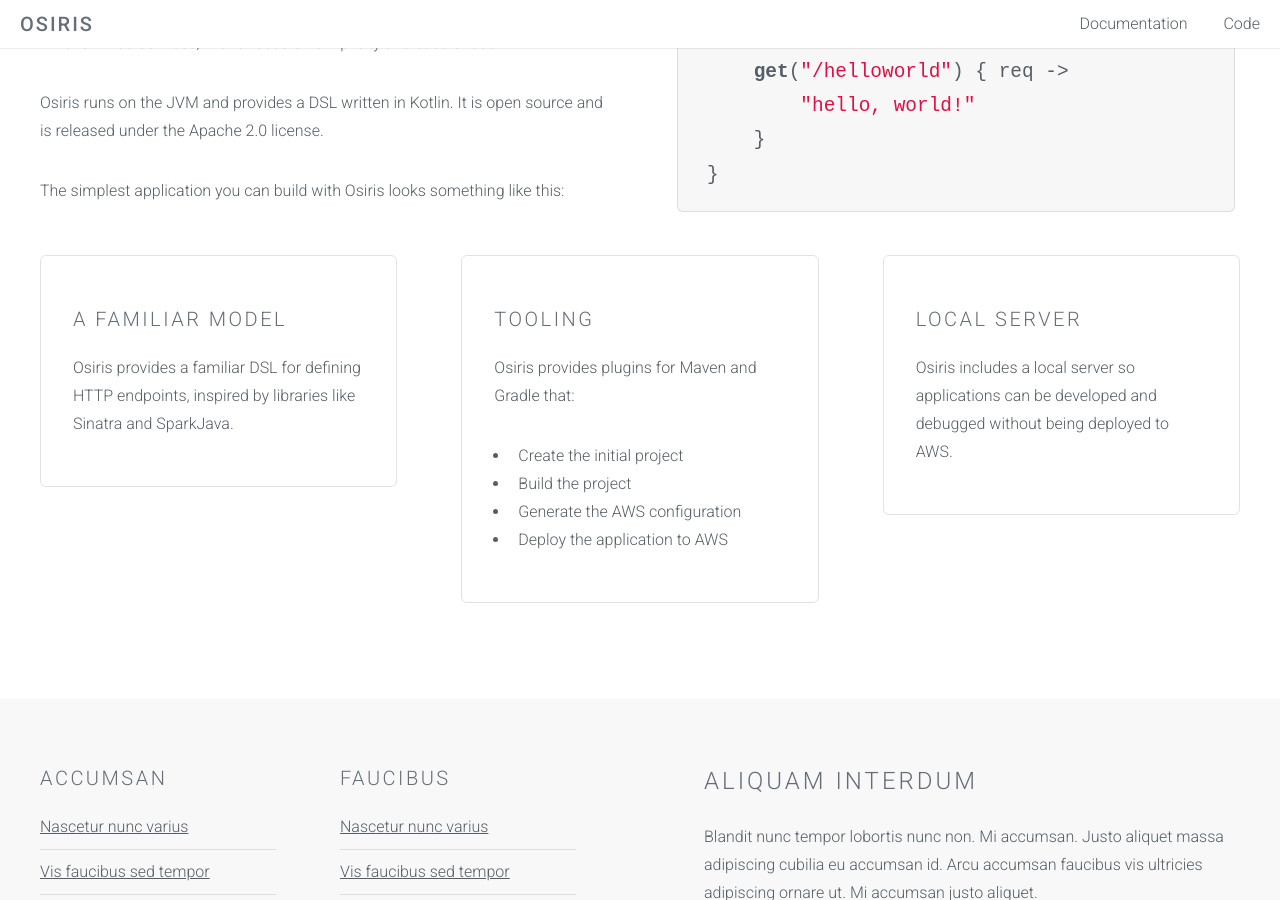
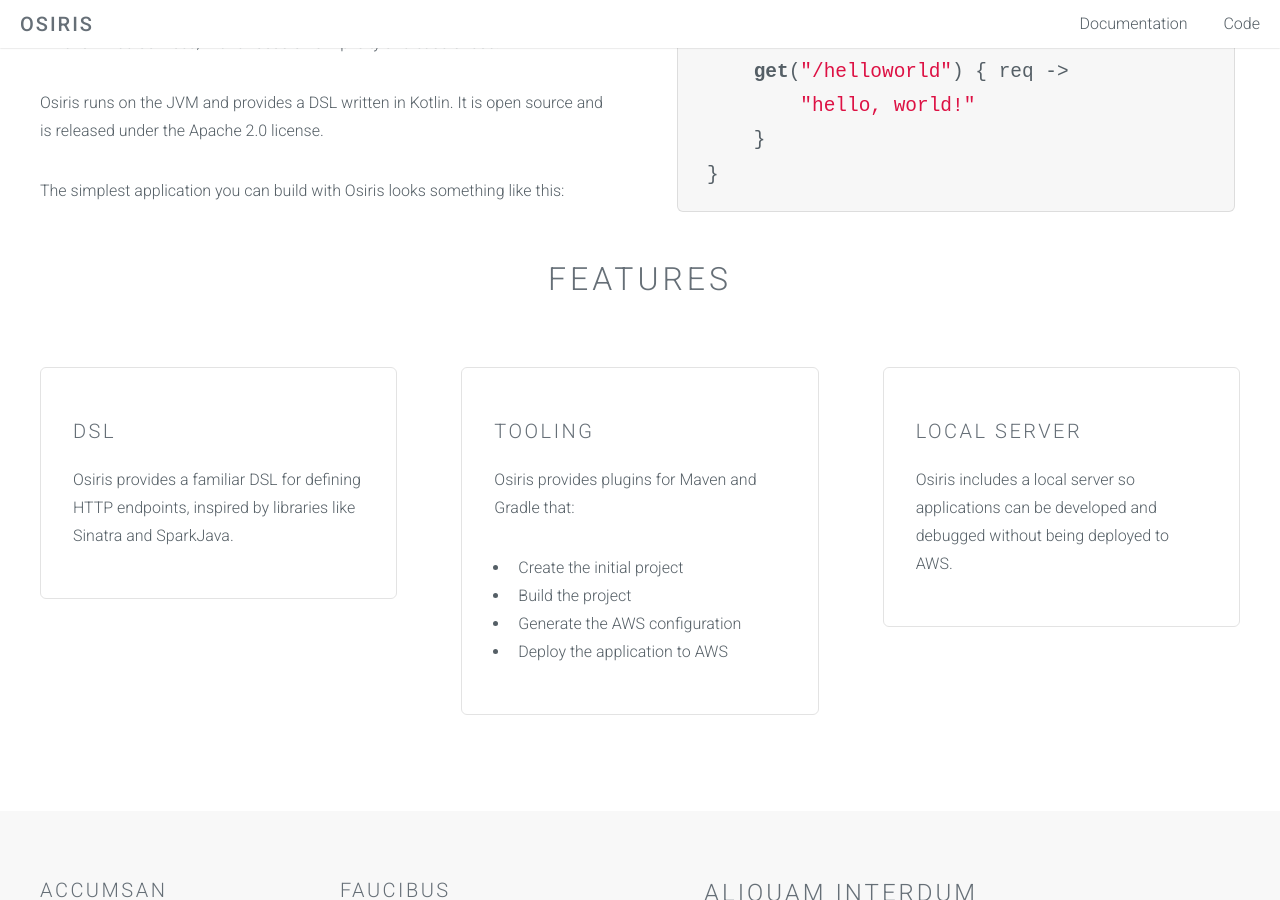
Before and after one commit to cjkent/cjkent.github.io, a Jekyll site: the page built from index.html, in a window 1280 px wide and 900 px high, scrolled down 599 px. Built offline with Jekyll 4.4.1, drawn with Linux system fonts in a browser that asks for light colours.

Commit message:
Features title

```diff
--- a/index.html
+++ b/index.html
@@ -28,11 +28,14 @@
             </div>
         </div>
     </div>
+    <header class="major">
+        <h2>Features</h2>
+    </header>
     <div class="container">
         <div class="row">
             <div class="4u">
                 <section class="special box">
-                    <h3>A Familiar Model</h3>
+                    <h3>DSL</h3>
                     <p>Osiris provides a familiar DSL for defining HTTP endpoints, inspired by libraries like Sinatra
                         and SparkJava.</p>
                 </section>
```
